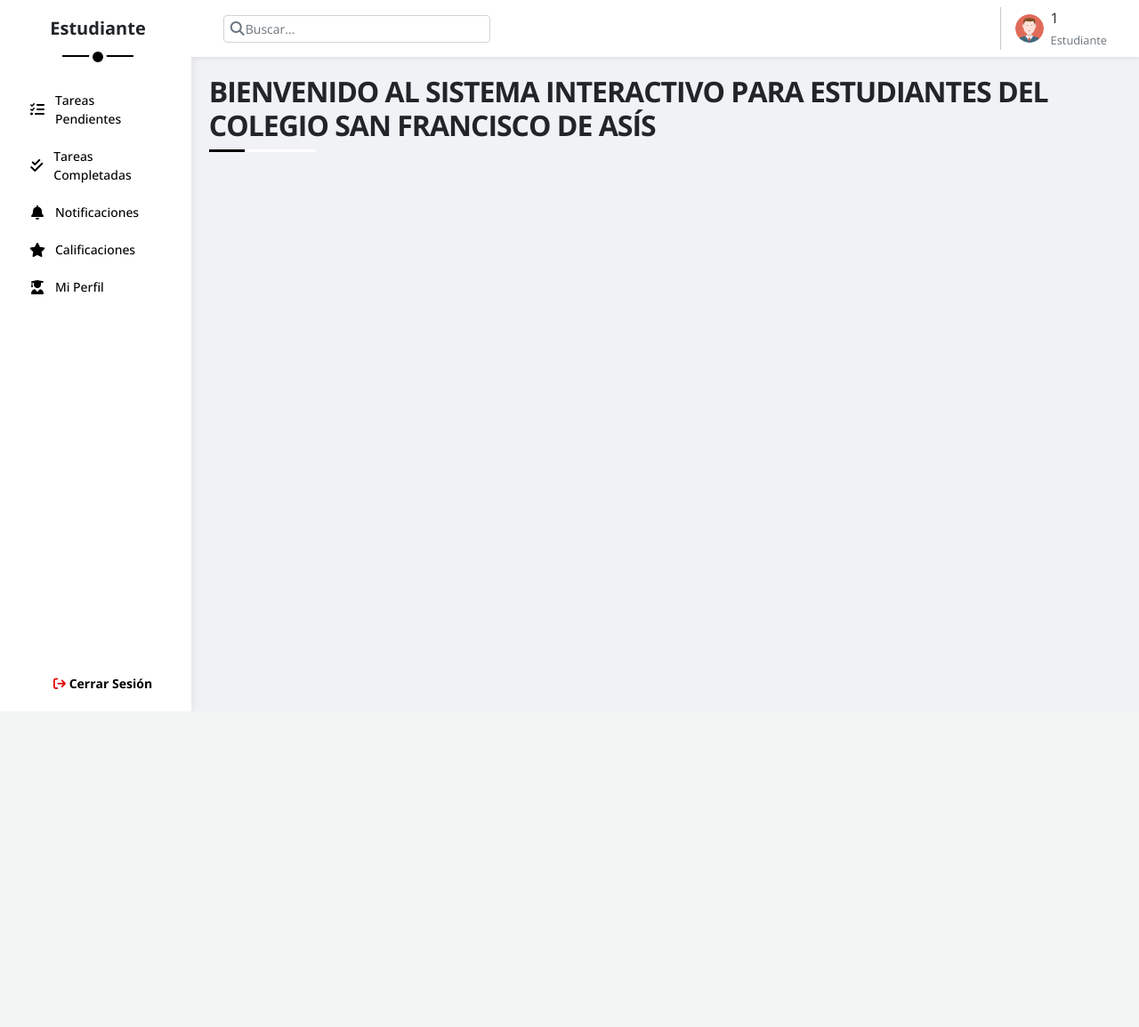
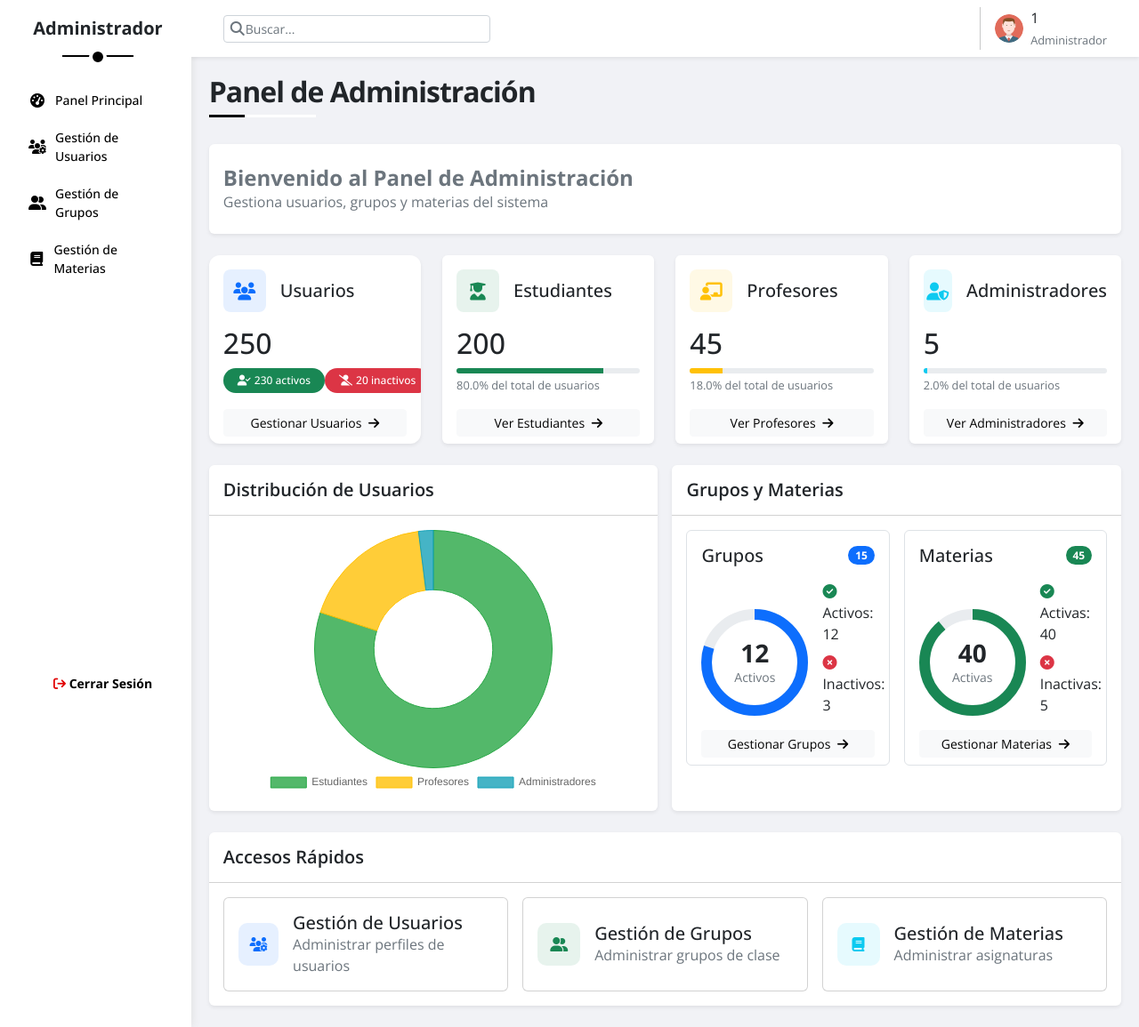
Before and after one commit to JuanSebastian23/GestiondeTareas, a PHP site: page /GestiondeTareas/ in a window 1280 px wide. Shown: the whole page at 89% size. Before the commit the page ends 775 px from the top, so only its background shows below. Run offline with PHP 8.4, Linux system fonts and the light colour scheme; the visitor is signed in with stand-in values (Sample User, id 1); some libraries are stand-ins or nearby versions.

Commit message:
Interfaz dashboard admin

```diff
--- /dev/null
+++ b/app/views/admin/dashboard.php
@@ -0,0 +1,378 @@
+<?php
+if (!defined('ROOT_PATH')) {
+    require_once($_SERVER['DOCUMENT_ROOT'] . '/GestiondeTareas/app/config/dirs.php');
+}
+
+// Datos estáticos para demostración de interfaz
+$statsUsuarios = [
+    'total' => 250,
+    'estudiantes' => 200,
+    'profesores' => 45,
+    'admins' => 5,
+    'activos' => 230,
+    'inactivos' => 20
+];
+
+$statsGrupos = [
+    'total' => 15,
+    'activos' => 12
+];
+
+$statsMaterias = [
+    'total' => 45,
+    'activas' => 40
+];
+?>
+
+<!-- Incluir el CSS específico para el dashboard admin -->
+<link rel="stylesheet" href="<?= BASE_URL ?>/public/assets/css/admin_dashboard.css">
+
+<h1 class="position-relative header-page">Panel de Administración</h1>
+
+<div class="dashboard-page">
+    <!-- Resumen General -->
+    <div class="row mb-4">
+        <div class="col-12">
+            <div class="card border-0 shadow-sm">
+                <div class="card-body py-4">
+                    <h2 class="fs-4 fw-bold text-secondary mb-0">Bienvenido al Panel de Administración</h2>
+                    <p class="text-muted mb-0">Gestiona usuarios, grupos y materias del sistema</p>
+                </div>
+            </div>
+        </div>
+    </div>
+
+    <!-- Tarjetas Estadísticas Principales -->
+    <div class="row mb-4">
+        <div class="col-md-3">
+            <div class="card border-0 shadow-sm h-100 card-stats">
+                <div class="card-body">
+                    <div class="d-flex align-items-center mb-3">
+                        <div class="icon-box bg-primary bg-opacity-10 text-primary rounded-3 me-3">
+                            <i class="fas fa-users fa-fw fa-lg"></i>
+                        </div>
+                        <h5 class="card-title mb-0">Usuarios</h5>
+                    </div>
+                    <h2 class="mb-2 stats-number"><?= $statsUsuarios['total'] ?></h2>
+                    <div class="d-flex align-items-center justify-content-between">
+                        <span class="badge bg-success rounded-pill badge-stat">
+                            <i class="fas fa-user-check me-1"></i><?= $statsUsuarios['activos'] ?> activos
+                        </span>
+                        <span class="badge bg-danger rounded-pill badge-stat">
+                            <i class="fas fa-user-slash me-1"></i><?= $statsUsuarios['inactivos'] ?> inactivos
+                        </span>
+                    </div>
+                </div>
+                <div class="card-footer bg-transparent border-0 pt-0">
+                    <a href="<?= BASE_URL ?>?page=user_management&role=admin" class="btn btn-sm btn-light w-100">
+                        Gestionar Usuarios <i class="fas fa-arrow-right ms-1"></i>
+                    </a>
+                </div>
+            </div>
+        </div>
+        <div class="col-md-3">
+            <div class="card border-0 shadow-sm h-100">
+                <div class="card-body">
+                    <div class="d-flex align-items-center mb-3">
+                        <div class="icon-box bg-success bg-opacity-10 text-success rounded-3 me-3">
+                            <i class="fas fa-user-graduate fa-fw fa-lg"></i>
+                        </div>
+                        <h5 class="card-title mb-0">Estudiantes</h5>
+                    </div>
+                    <h2 class="mb-2"><?= $statsUsuarios['estudiantes'] ?></h2>
+                    <div class="progress" style="height: 6px;">
+                        <?php $porcentaje = ($statsUsuarios['estudiantes'] / $statsUsuarios['total']) * 100; ?>
+                        <div class="progress-bar bg-success" style="width: <?= $porcentaje ?>%"
+                             aria-valuenow="<?= $porcentaje ?>" aria-valuemin="0" aria-valuemax="100"></div>
+                    </div>
+                    <small class="text-muted"><?= number_format($porcentaje, 1) ?>% del total de usuarios</small>
+                </div>
+                <div class="card-footer bg-transparent border-0 pt-0">
+                    <a href="<?= BASE_URL ?>?page=user_management&role=admin&filter=estudiante" class="btn btn-sm btn-light w-100">
+                        Ver Estudiantes <i class="fas fa-arrow-right ms-1"></i>
+                    </a>
+                </div>
+            </div>
+        </div>
+        <div class="col-md-3">
+            <div class="card border-0 shadow-sm h-100">
+                <div class="card-body">
+                    <div class="d-flex align-items-center mb-3">
+                        <div class="icon-box bg-warning bg-opacity-10 text-warning rounded-3 me-3">
+                            <i class="fas fa-chalkboard-teacher fa-fw fa-lg"></i>
+                        </div>
+                        <h5 class="card-title mb-0">Profesores</h5>
+                    </div>
+                    <h2 class="mb-2"><?= $statsUsuarios['profesores'] ?></h2>
+                    <div class="progress" style="height: 6px;">
+                        <?php $porcentaje = ($statsUsuarios['profesores'] / $statsUsuarios['total']) * 100; ?>
+                        <div class="progress-bar bg-warning" style="width: <?= $porcentaje ?>%"
+                             aria-valuenow="<?= $porcentaje ?>" aria-valuemin="0" aria-valuemax="100"></div>
+                    </div>
+                    <small class="text-muted"><?= number_format($porcentaje, 1) ?>% del total de usuarios</small>
+                </div>
+                <div class="card-footer bg-transparent border-0 pt-0">
+                    <a href="<?= BASE_URL ?>?page=user_management&role=admin&filter=profesor" class="btn btn-sm btn-light w-100">
+                        Ver Profesores <i class="fas fa-arrow-right ms-1"></i>
+                    </a>
+                </div>
+            </div>
+        </div>
+        <div class="col-md-3">
+            <div class="card border-0 shadow-sm h-100">
+                <div class="card-body">
+                    <div class="d-flex align-items-center mb-3">
+                        <div class="icon-box bg-info bg-opacity-10 text-info rounded-3 me-3">
+                            <i class="fas fa-user-shield fa-fw fa-lg"></i>
+                        </div>
+                        <h5 class="card-title mb-0">Administradores</h5>
+                    </div>
+                    <h2 class="mb-2"><?= $statsUsuarios['admins'] ?></h2>
+                    <div class="progress" style="height: 6px;">
+                        <?php $porcentaje = ($statsUsuarios['admins'] / $statsUsuarios['total']) * 100; ?>
+                        <div class="progress-bar bg-info" style="width: <?= $porcentaje ?>%"
+                             aria-valuenow="<?= $porcentaje ?>" aria-valuemin="0" aria-valuemax="100"></div>
+                    </div>
+                    <small class="text-muted"><?= number_format($porcentaje, 1) ?>% del total de usuarios</small>
+                </div>
+                <div class="card-footer bg-transparent border-0 pt-0">
+                    <a href="<?= BASE_URL ?>?page=user_management&role=admin&filter=administrador" class="btn btn-sm btn-light w-100">
+                        Ver Administradores <i class="fas fa-arrow-right ms-1"></i>
+                    </a>
+                </div>
+            </div>
+        </div>
+    </div>
+
+    <!-- Gráficos y Estadísticas -->
+    <div class="row mb-4 g-3">
+        <!-- Distribución de Usuarios -->
+        <div class="col-xl-6">
+            <div class="card border-0 shadow-sm h-100">
+                <div class="card-header bg-transparent py-3">
+                    <h5 class="mb-0 fw-semibold">Distribución de Usuarios</h5>
+                </div>
+                <div class="card-body">
+                    <div id="usersChartContainer" style="height: 300px;"></div>
+                </div>
+            </div>
+        </div>
+        <!-- Grupos y Materias -->
+        <div class="col-xl-6">
+            <div class="card border-0 shadow-sm h-100">
+                <div class="card-header bg-transparent py-3">
+                    <h5 class="mb-0 fw-semibold">Grupos y Materias</h5>
+                </div>
+                <div class="card-body">
+                    <div class="row g-3">
+                        <div class="col-md-6">
+                            <div class="card border h-100">
+                                <div class="card-body">
+                                    <div class="d-flex justify-content-between align-items-center mb-3">
+                                        <h5 class="mb-0">Grupos</h5>
+                                        <span class="badge bg-primary rounded-pill"><?= $statsGrupos['total'] ?></span>
+                                    </div>
+                                    <div class="d-flex align-items-end">
+                                        <div style="width: 120px; height: 120px;">
+                                            <!-- Circle Visualization -->
+                                            <div class="position-relative" style="width: 120px; height: 120px;">
+                                                <svg width="120" height="120" viewBox="0 0 120 120">
+                                                    <circle cx="60" cy="60" r="54" fill="none" stroke="#e9ecef" stroke-width="12"></circle>
+                                                    <?php $ratio = $statsGrupos['activos'] / $statsGrupos['total']; ?>
+                                                    <circle cx="60" cy="60" r="54" fill="none" stroke="#0d6efd" stroke-width="12"
+                                                            stroke-dasharray="<?= 339.292 * $ratio ?> 339.292"
+                                                            stroke-dashoffset="0"
+                                                            transform="rotate(-90 60 60)"></circle>
+                                                </svg>
+                                                <div class="position-absolute top-50 start-50 translate-middle text-center">
+                                                    <h3 class="mb-0 fw-bold"><?= $statsGrupos['activos'] ?></h3>
+                                                    <div class="small text-muted">Activos</div>
+                                                </div>
+                                            </div>
+                                        </div>
+                                        <div class="ms-3">
+                                            <div class="mb-2">
+                                                <i class="fas fa-check-circle text-success"></i>
+                                                <span>Activos: <?= $statsGrupos['activos'] ?></span>
+                                            </div>
+                                            <div>
+                                                <i class="fas fa-times-circle text-danger"></i>
+                                                <span>Inactivos: <?= $statsGrupos['total'] - $statsGrupos['activos'] ?></span>
+                                            </div>
+                                        </div>
+                                    </div>
+                                </div>
+                                <div class="card-footer bg-transparent border-0 pt-0">
+                                    <a href="<?= BASE_URL ?>?page=group_management&role=admin" class="btn btn-sm btn-light w-100">
+                                        Gestionar Grupos <i class="fas fa-arrow-right ms-1"></i>
+                                    </a>
+                                </div>
+                            </div>
+                        </div>
+                        <div class="col-md-6">
+                            <div class="card border h-100">
+                                <div class="card-body">
+                                    <div class="d-flex justify-content-between align-items-center mb-3">
+                                        <h5 class="mb-0">Materias</h5>
+                                        <span class="badge bg-success rounded-pill"><?= $statsMaterias['total'] ?></span>
+                                    </div>
+                                    <div class="d-flex align-items-end">
+                                        <div style="width: 120px; height: 120px;">
+                                            <!-- Circle Visualization -->
+                                            <div class="position-relative" style="width: 120px; height: 120px;">
+                                                <svg width="120" height="120" viewBox="0 0 120 120">
+                                                    <circle cx="60" cy="60" r="54" fill="none" stroke="#e9ecef" stroke-width="12"></circle>
+                                                    <?php $ratio = $statsMaterias['activas'] / $statsMaterias['total']; ?>
+                                                    <circle cx="60" cy="60" r="54" fill="none" stroke="#198754" stroke-width="12"
+                                                            stroke-dasharray="<?= 339.292 * $ratio ?> 339.292"
+                                                            stroke-dashoffset="0"
+                                                            transform="rotate(-90 60 60)"></circle>
+                                                </svg>
+                                                <div class="position-absolute top-50 start-50 translate-middle text-center">
+                                                    <h3 class="mb-0 fw-bold"><?= $statsMaterias['activas'] ?></h3>
+                                                    <div class="small text-muted">Activas</div>
+                                                </div>
+                                            </div>
+                                        </div>
+                                        <div class="ms-3">
+                                            <div class="mb-2">
+                                                <i class="fas fa-check-circle text-success"></i>
+                                                <span>Activas: <?= $statsMaterias['activas'] ?></span>
+                                            </div>
+                                            <div>
+                                                <i class="fas fa-times-circle text-danger"></i>
+                                                <span>Inactivas: <?= $statsMaterias['total'] - $statsMaterias['activas'] ?></span>
+                                            </div>
+                                        </div>
+                                    </div>
+                                </div>
+                                <div class="card-footer bg-transparent border-0 pt-0">
+                                    <a href="<?= BASE_URL ?>?page=subject_management&role=admin" class="btn btn-sm btn-light w-100">
+                                        Gestionar Materias <i class="fas fa-arrow-right ms-1"></i>
+                                    </a>
+                                </div>
+                            </div>
+                        </div>
+                    </div>
+                </div>
+            </div>
+        </div>
+    </div>
+
+    <!-- Accesos Rápidos -->
+    <div class="row mb-4">
+        <div class="col-12">
+            <div class="card border-0 shadow-sm">
+                <div class="card-header bg-transparent py-3">
+                    <h5 class="mb-0 fw-semibold">Accesos Rápidos</h5>
+                </div>
+                <div class="card-body">
+                    <div class="row g-3">
+                        <div class="col-md-4">
+                            <a href="<?= BASE_URL ?>?page=user_management&role=admin" class="card hover-effect text-decoration-none h-100">
+                                <div class="card-body d-flex align-items-center">
+                                    <div class="icon-box bg-primary bg-opacity-10 text-primary me-3">
+                                        <i class="fas fa-users-gear fa-fw"></i>
+                                    </div>
+                                    <div>
+                                        <h5 class="mb-0 text-dark">Gestión de Usuarios</h5>
+                                        <span class="text-muted">Administrar perfiles de usuarios</span>
+                                    </div>
+                                </div>
+                            </a>
+                        </div>
+                        <div class="col-md-4">
+                            <a href="<?= BASE_URL ?>?page=group_management&role=admin" class="card hover-effect text-decoration-none h-100">
+                                <div class="card-body d-flex align-items-center">
+                                    <div class="icon-box bg-success bg-opacity-10 text-success me-3">
+                                        <i class="fas fa-user-group fa-fw"></i>
+                                    </div>
+                                    <div>
+                                        <h5 class="mb-0 text-dark">Gestión de Grupos</h5>
+                                        <span class="text-muted">Administrar grupos de clase</span>
+                                    </div>
+                                </div>
+                            </a>
+                        </div>
+                        <div class="col-md-4">
+                            <a href="<?= BASE_URL ?>?page=subject_management&role=admin" class="card hover-effect text-decoration-none h-100">
+                                <div class="card-body d-flex align-items-center">
+                                    <div class="icon-box bg-info bg-opacity-10 text-info me-3">
+                                        <i class="fas fa-book fa-fw"></i>
+                                    </div>
+                                    <div>
+                                        <h5 class="mb-0 text-dark">Gestión de Materias</h5>
+                                        <span class="text-muted">Administrar asignaturas</span>
+                                    </div>
+                                </div>
+                            </a>
+                        </div>
+                    </div>
+                </div>
+            </div>
+        </div>
+    </div>
+</div>
+
+<style>
+.icon-box {
+    width: 48px;
+    height: 48px;
+    display: flex;
+    align-items: center;
+    justify-content: center;
+}
+
+.hover-effect {
+    transition: transform 0.3s ease, box-shadow 0.3s ease;
+}
+
+.hover-effect:hover {
+    transform: translateY(-5px);
+    box-shadow: 0 10px 20px rgba(0, 0, 0, 0.1);
+}
+</style>
+
+<!-- Incluyo Chart.js para los gráficos -->
+<script src="https://cdn.jsdelivr.net/npm/chart.js@3.9.1/dist/chart.min.js"></script>
+
+<script>
+document.addEventListener('DOMContentLoaded', function() {
+    // Gráfico de distribución de usuarios
+    if (document.getElementById('usersChartContainer')) {
+        const ctx = document.createElement('canvas');
+        ctx.id = 'usersDistributionChart';
+        document.getElementById('usersChartContainer').appendChild(ctx);
+
+        new Chart(ctx, {
+            type: 'doughnut',
+            data: {
+                labels: ['Estudiantes', 'Profesores', 'Administradores'],
+                datasets: [{
+                    data: [<?= $statsUsuarios['estudiantes'] ?>, <?= $statsUsuarios['profesores'] ?>, <?= $statsUsuarios['admins'] ?>],
+                    backgroundColor: [
+                        'rgba(40, 167, 69, 0.8)',
+                        'rgba(255, 193, 7, 0.8)',
+                        'rgba(23, 162, 184, 0.8)'
+                    ],
+                    borderColor: [
+                        'rgba(40, 167, 69, 1)',
+                        'rgba(255, 193, 7, 1)',
+                        'rgba(23, 162, 184, 1)'
+                    ],
+                    borderWidth: 1
+                }]
+            },
+            options: {
+                responsive: true,
+                maintainAspectRatio: false,
+                plugins: {
+                    legend: {
+                        position: 'bottom'
+                    }
+                }
+            }
+        });
+    }
+});
+</script>
--- a/index.php
+++ b/index.php
@@ -119,6 +119,11 @@
                 case 'system_reports':
                     require_once(VIEWS_PATH . '/admin/system_reports.php');
                     break;
+                case 'dashboard':
+                    if ($_SESSION['rol'] === 'administrador') {
+                        require_once(VIEWS_PATH . '/admin/dashboard.php');
+                    }
+                    break;
 
                 default:
                     $welcomeMessage = match($_SESSION['rol']) {
```
Also changed, not shown: app/models/database/initial_data.sql (renamed from app/models/initial_data.sql), app/models/database/schema.sql (renamed from app/models/schema.sql), app/views/student/dashboard.php (added), app/views/teacher/dashboard.php (added), public/assets/css/admin_dashboard.css (added).
